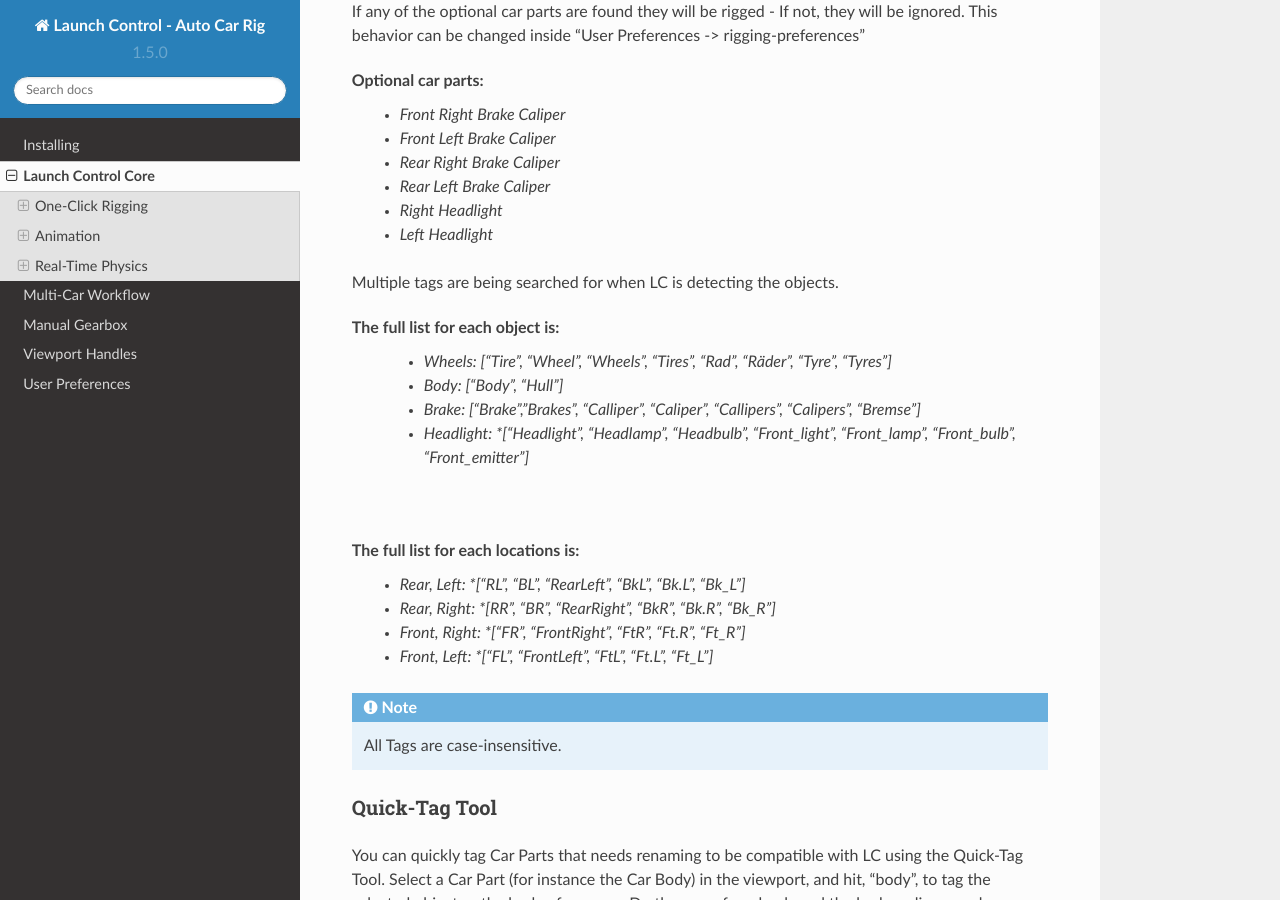
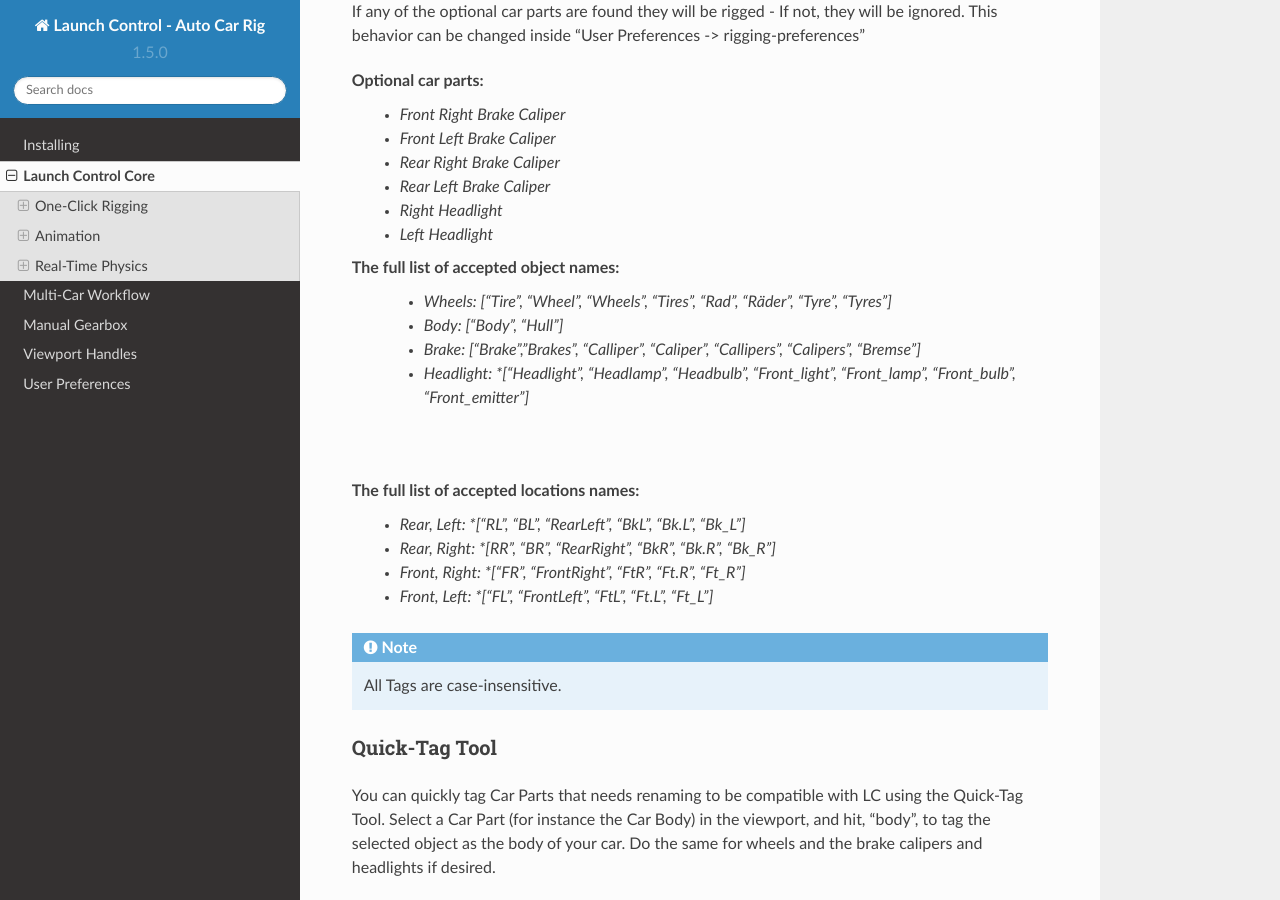
Before and after one commit to DanielVesterbaek/launch-control-documentation, a Sphinx documentation site: the page built from docs/source/launch-control-core.rst, in a window 1280 px wide and 900 px high, scrolled down 1312 px. Built offline with Sphinx 7.4.7 and the Read the Docs theme 2.0.0, drawn with Linux system fonts in a browser that asks for light colours.

Commit message:
Update launch-control-core.rst

```diff
--- a/docs/source/launch-control-core.rst
+++ b/docs/source/launch-control-core.rst
@@ -57,17 +57,14 @@
     * *Left Headlight*
 
 
-Multiple tags are being searched for when LC is detecting the objects.
-
-
-The full list for each object is:
+The full list of accepted object names:
     * *Wheels:   ["Tire", "Wheel", "Wheels", "Tires", "Rad", "Räder", "Tyre", "Tyres"]*
     * *Body:   ["Body", "Hull"]*
     * *Brake:   ["Brake","Brakes", "Calliper", "Caliper", "Callipers", "Calipers", "Bremse"]*
     * *Headlight:   *["Headlight", "Headlamp", "Headbulb", "Front_light", "Front_lamp", "Front_bulb", "Front_emitter"]*
    |
 
-The full list for each locations is:
+The full list of accepted locations names:
     * *Rear, Left:   *["RL", "BL", "RearLeft", "BkL", "Bk.L", "Bk_L"]*
     * *Rear, Right:   *[RR", "BR", "RearRight", "BkR", "Bk.R", "Bk_R"]*
     * *Front, Right:   *["FR", "FrontRight", "FtR", "Ft.R", "Ft_R"]*
```
